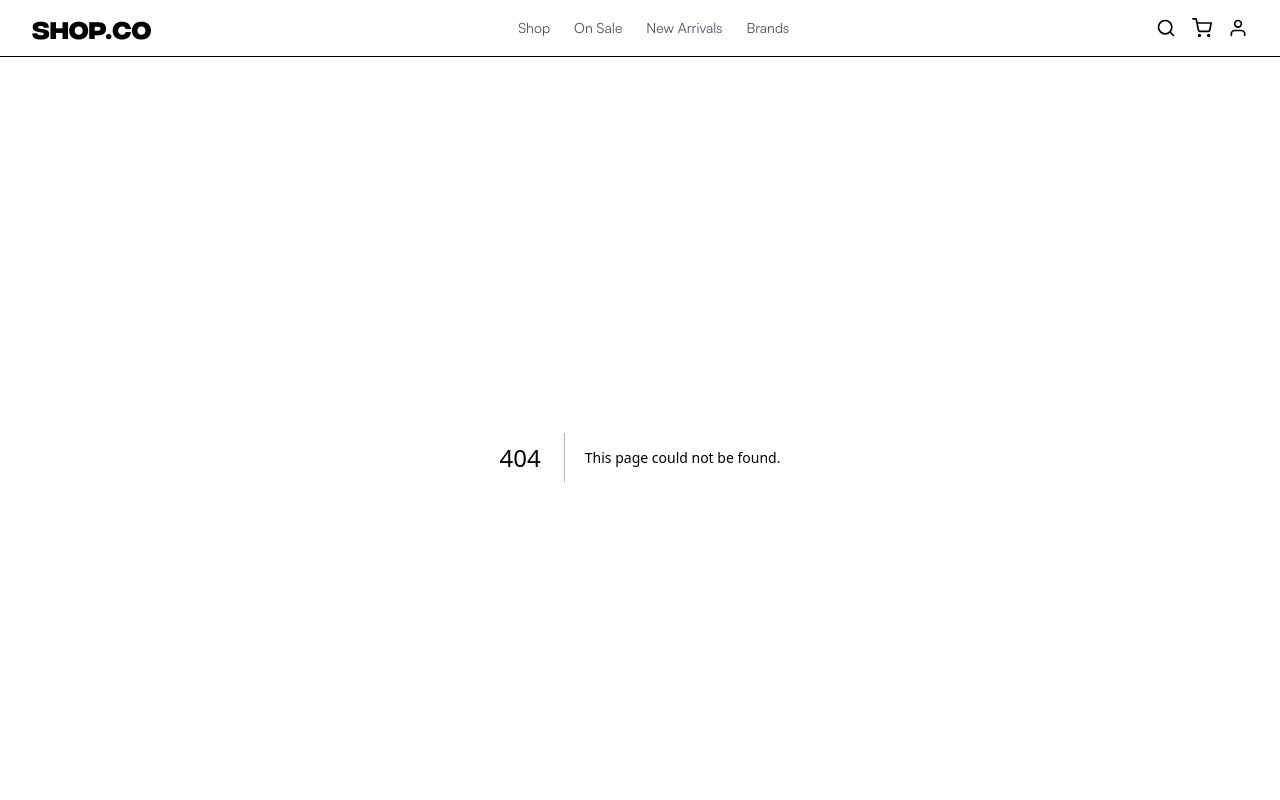
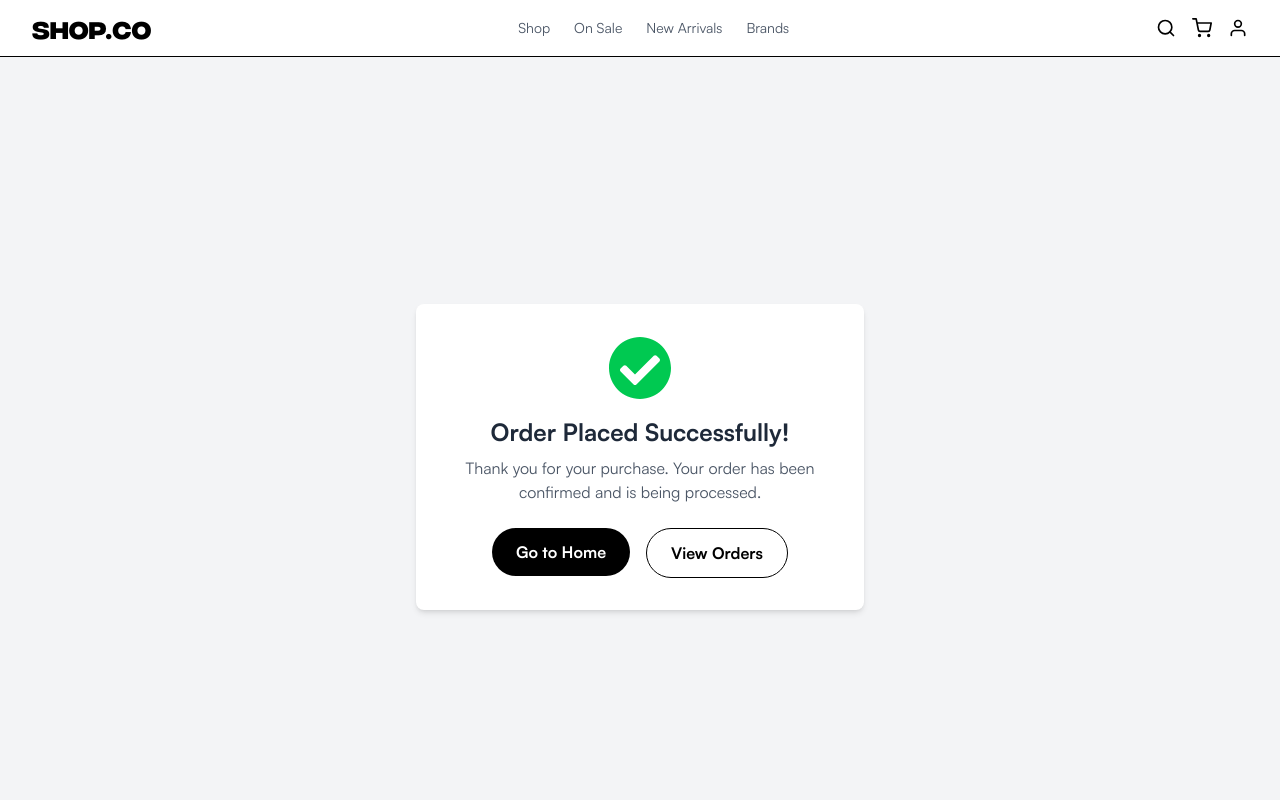
Before and after one commit to namanajmera/ecommerce-web-app, a Next.js app: page /thankyou in a window 1280 px wide. Before the commit this address had no page. Shown: the top 800 px of the page. Built offline with nearby package versions, Linux system fonts and the light colour scheme.

Commit message:
Added: Thankyou page done.

```diff
--- /dev/null
+++ b/src/app/thankyou/page.tsx
@@ -0,0 +1,9 @@
+import { ThankyouPage } from "@/components"
+
+const Thankyou = () => {
+    return (
+        <ThankyouPage />
+    )
+}
+
+export default Thankyou
--- a/src/components/BillingPage/BillingPage.tsx
+++ b/src/components/BillingPage/BillingPage.tsx
@@ -2,6 +2,7 @@
 import { useState } from "react";
 import { Button } from "../common";
 import Image from "next/image";
+import Link from "next/link";
 
 const initialCartItems = [
     {
@@ -117,7 +118,9 @@ const BillingPage = () => {
                             <span>Cash on delivery</span>
                         </label>
                     </div>
-                    <Button text="Place Order" className="text-white" />
+                    <Link href={'/thankyou'}>
+                        <Button text="Place Order" className="text-white" />
+                    </Link>
                 </div>
             </div>
         </div>
--- /dev/null
+++ b/src/components/ThankyouPage/ThankyouPage.tsx
@@ -0,0 +1,34 @@
+import Link from "next/link";
+import { FaCheckCircle } from "react-icons/fa";
+import { Button } from "../common";
+
+
+const ThankyouPage = () => {
+    return (
+        <div className="min-h-screen flex items-center justify-center bg-gray-100 px-4">
+            <div className="bg-white p-8 rounded-lg shadow-md max-w-md w-full text-center">
+                <FaCheckCircle className="w-16 h-16 text-green-500 mx-auto mb-4" />
+                <h1 className="text-2xl font-bold text-gray-800 mb-2">
+                    Order Placed Successfully!
+                </h1>
+                <p className="text-gray-600 mb-6">
+                    Thank you for your purchase. Your order has been confirmed and is being processed.
+                </p>
+                <div className="flex justify-center gap-4">
+                    <Link
+                        href="/"
+                    >
+                        <Button text="Go to Home" className="text-white" />
+                    </Link>
+                    <Link
+                        href="/orders"
+                    >
+                        <Button text="View Orders" className="bg-white border" />
+                    </Link>
+                </div>
+            </div>
+        </div>
+    )
+}
+
+export default ThankyouPage;
--- a/src/components/index.ts
+++ b/src/components/index.ts
@@ -3,5 +3,6 @@ import Search from "./common/Search";
 import Footer from "./FooterComponent/Footer";
 import HomePage from "./HomePage/HomePage";
 import BillingPage from "./BillingPage/BillingPage";
+import ThankyouPage from "./ThankyouPage/ThankyouPage";
 
-export { HeaderComponent, Search, Footer, HomePage, BillingPage }
+export { HeaderComponent, Search, Footer, HomePage, BillingPage, ThankyouPage }
```
